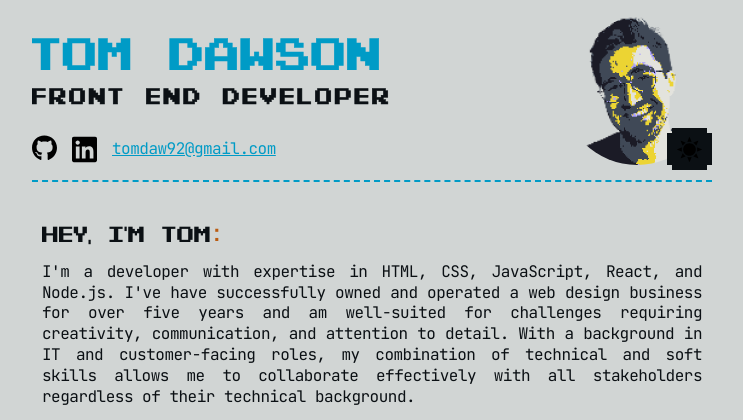
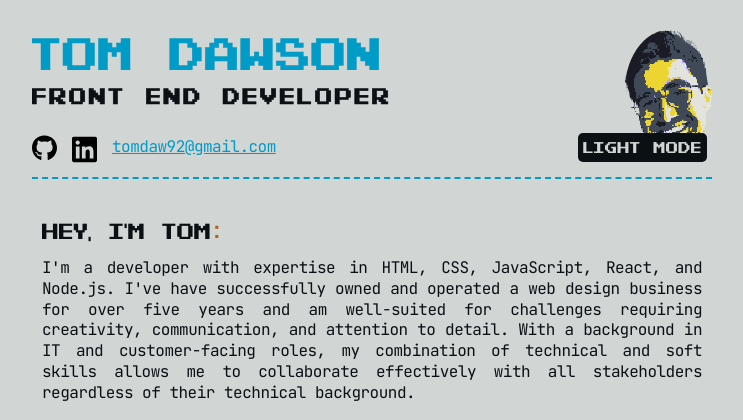
Before and after one commit to TomDawson/cv, a PHP site: page / in a window 1280 px wide. Shown: the top 420 px of the page, without its empty margins (268-1011 px from the left). Run offline with PHP 8.4, Linux system fonts and the light colour scheme.

Commit message:
Changes to toggle button and portrait

```diff
--- a/index.html
+++ b/index.html
@@ -62,7 +62,7 @@
             <text>Front End Developer</text>
           </svg>
         </h1>
-        <img id="portrait" src="images/pixel-tom-dark.png" />
+        <img id="portrait" src="images/tom-head.png" alt="Tom Dawson"/>
       </header>
       <main class="container">
         <nav id="navbar">
@@ -84,8 +84,8 @@
           </div>
           <div class="nav-right" id="toggle-container">
             <button id="theme-toggle" class="pixel-button" type="button">
-              <span id="light-mode-span"><img class="toggle-icon" src="images/sun.svg" alt="Light Mode" /></span>
-              <span id="dark-mode-span"><img class="toggle-icon" src="images/moon.svg" alt="Dark Mode" /></span>
+              <span id="light-mode-span">Light Mode</span>
+              <span id="dark-mode-span">Dark Mode</span>
             </button>
           </div>
         </nav>
--- a/styles/style.css
+++ b/styles/style.css
@@ -336,16 +336,20 @@ h1 {
 
 /* Header styles */
 
+header {
+  display: flex;
+}
+
 header.container {
   padding-top:30px;
 }
 
 #portrait {
   border-radius: 100%;
-  max-width: 150px;
+  max-height: 220px;
   position: absolute;
   right: 0px;
-  top: 15px;
+  top: 30px;
 }
 
 nav /* #navbar */ {
@@ -366,7 +370,7 @@ nav /* #navbar */ {
 
 .nav-right {
   width: 50%;
-  margin-left: auto;
+
 }
 
 nav #toggle-container {
@@ -486,27 +490,20 @@ button,
 .pixel-button {
   cursor: pointer;
   display: block;
-  padding: 2px 5px;
+  padding: 5px 5px;
   margin-right: 5px;
   color: var(--background);
   background-color: var(--text-body);
-  box-shadow:   -5px 0 0 0 var(--text-body),
-                  5px 0 0 0 var(--text-body),
-                  0 -5px 0 0 var(--text-body),
-                  0 5px 0 0 var(--text-body);
+  border-radius: 5px;
 }
 
 .pixel-button:active {
-    top: 2px;
+    transform: translateY(3px);
 }
 
 .pixel-button:hover {
   color: var(--text-body);
   background-color: var(--text-title);
-  box-shadow:   -5px 0 0 0 var(--text-title),
-                  5px 0 0 0 var(--text-title),
-                  0 -5px 0 0 var(--text-title),
-                  0 5px 0 0 var(--text-title);
 }
 
 /* Mobile breakpoint */
```
Also changed, not shown: images/pixel-tom-dark.png (deleted), images/tom-head-low-res.png (added), images/tom-head.png (added).
